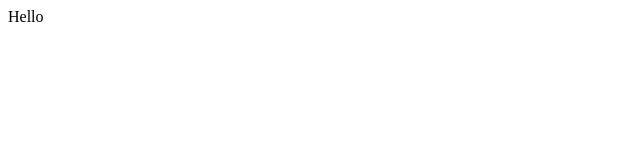
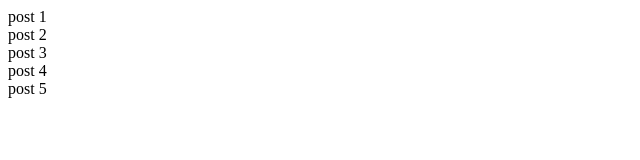
Before and after one commit to mprather1/flappernews_tutorial, a plain HTML site: page index.html in a window 1280 px wide. Shown: the whole page, without its empty margins (0-640 px from the left). Drawn offline with nearby package versions, Linux system fonts and the light colour scheme.

Commit message:
ng-repeat working

```diff
--- a/app.js
+++ b/app.js
@@ -1,7 +1,12 @@
-angular.module("flapperNews", [])
-.controller("MainCtrl", [
-  '$scope',
-  function($scope){
-    $scope.test = 'Hello';
-  }
-])
+angular.module('flapperNews', [])
+.controller('MainCtrl', [
+'$scope',
+function($scope){
+  $scope.posts = [
+    'post 1',
+    'post 2',
+    'post 3',
+    'post 4',
+    'post 5'
+  ];
+}]);
--- a/index.html
+++ b/index.html
@@ -6,8 +6,8 @@
   <!-- <link rel="stylesheet" href="css/style.css"> -->
 </head>
 <body ng-app="flapperNews" ng-controller="MainCtrl">
-  <div>
-    {{test}}
+  <div ng-repeat="post in posts">
+    {{post}}
   </div>
 
 </body>
```
